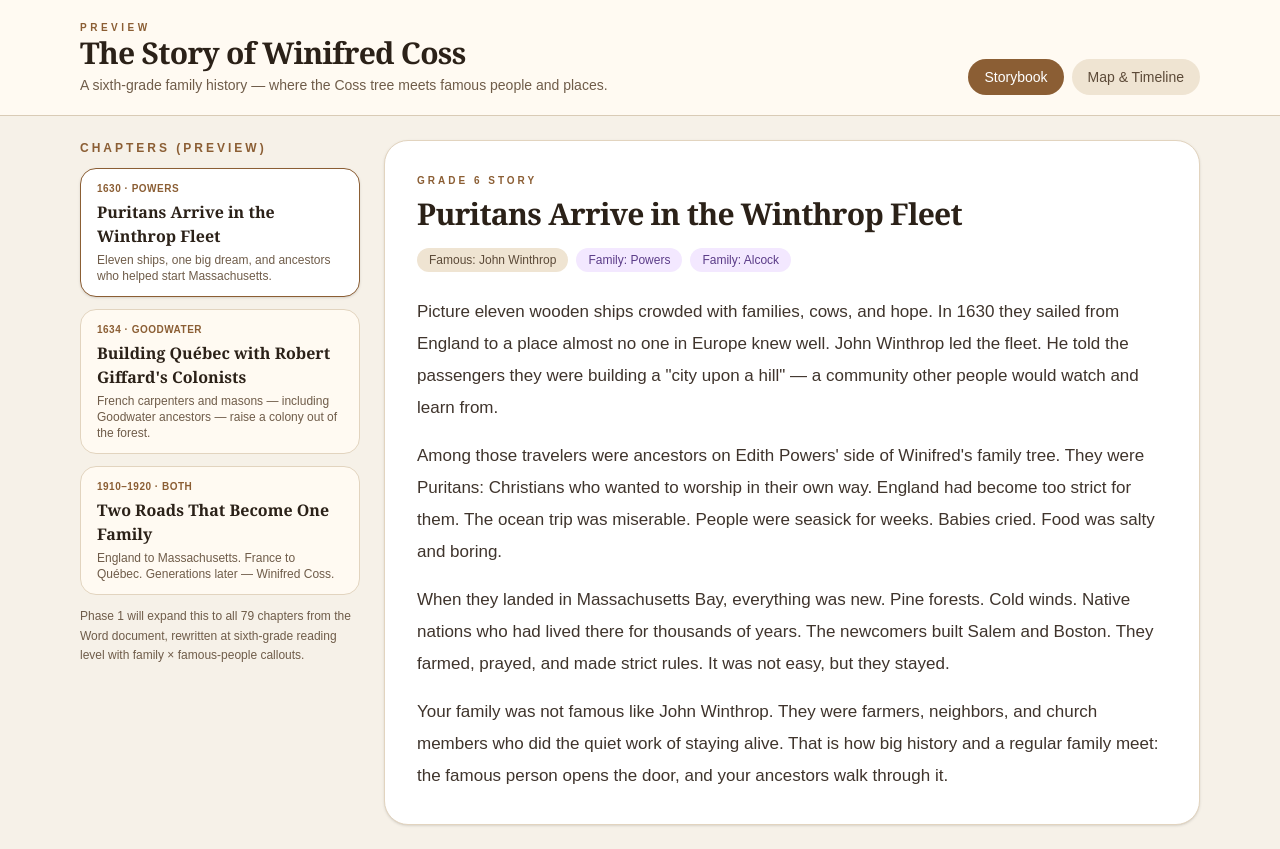
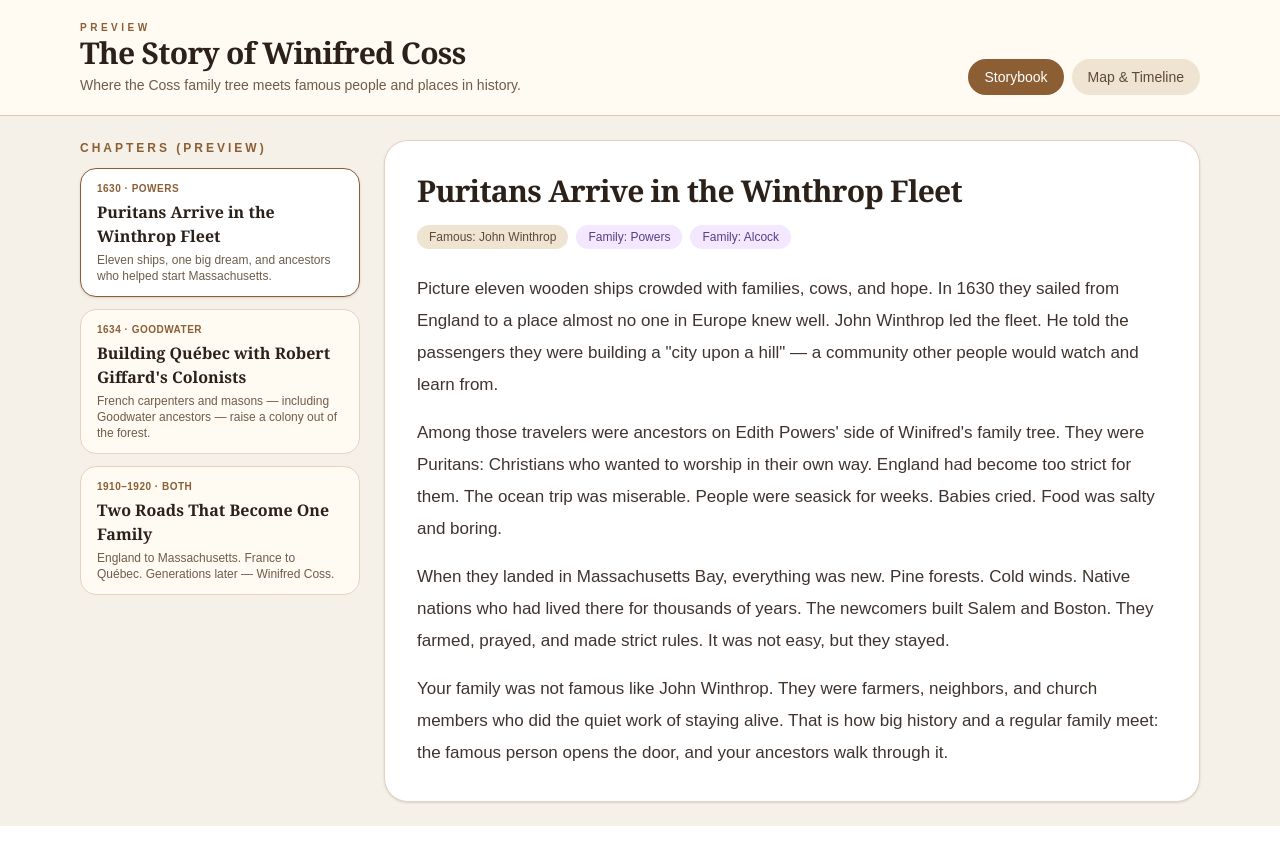
Before and after one commit to Coachjohnepop/Popham_family, a Next.js app: page / in a window 1280 px wide. After the commit the page ends 826 px from the top, so only its background shows below. Built offline with nearby package versions, Linux system fonts and the light colour scheme.

Commit message:
ui: remove grade-level labels from storybook

```diff
--- a/components/AppTabs.tsx
+++ b/components/AppTabs.tsx
@@ -24,7 +24,7 @@ export default function AppTabs() {
               The Story of Winifred Coss
             </h1>
             <p className="mt-1 max-w-2xl text-sm text-[#6f5c49]">
-              A sixth-grade family history — where the Coss tree meets famous people and places.
+              Where the Coss family tree meets famous people and places in history.
             </p>
           </div>
           <nav className="flex gap-2">
--- a/components/StoryView.tsx
+++ b/components/StoryView.tsx
@@ -39,17 +39,10 @@ export default function StoryView() {
             <p className="mt-1 text-xs text-[#6f5c49]">{story.teaser}</p>
           </button>
         ))}
-        <p className="text-xs leading-relaxed text-[#6f5c49]">
-          Phase 1 will expand this to all 79 chapters from the Word document, rewritten at
-          sixth-grade reading level with family × famous-people callouts.
-        </p>
       </aside>
 
       <article className="rounded-3xl border border-[#e2d4bf] bg-white p-6 shadow-sm sm:p-8">
-        <p className="text-[10px] font-semibold uppercase tracking-[0.3em] text-[#8b5e34]">
-          Grade 6 story
-        </p>
-        <h2 className="mt-2 font-serif text-3xl font-semibold tracking-tight">{active.title}</h2>
+        <h2 className="font-serif text-3xl font-semibold tracking-tight">{active.title}</h2>
         <div className="mt-4 flex flex-wrap gap-2">
           {active.famousPeople.map((name) => (
             <span
```
